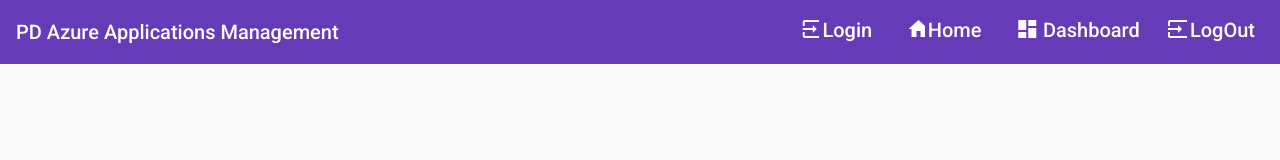
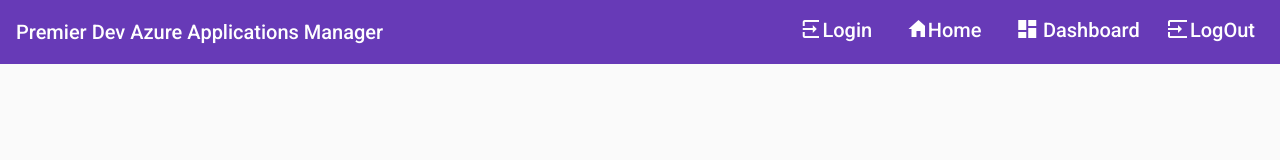
Before and after one commit to nicolgit/whoiswho, an Angular app in the folder who-is-who/: page / in a window 1280 px wide. Shown: the top 160 px of the page. Built offline with nearby package versions, Linux system fonts and the light colour scheme; no server answers.

Commit message:
fix name(s)

```diff
--- a/who-is-who/src/app/app.component.html
+++ b/who-is-who/src/app/app.component.html
@@ -28,7 +28,7 @@
       </div>
        <div>
          <a>
-            PD Azure Applications Management
+            Premier Dev Azure Applications Manager
          </a>
        </div>
        <div fxFlex fxLayout fxLayoutAlign="flex-end"  fxHide.xs>
--- a/who-is-who/src/index.html
+++ b/who-is-who/src/index.html
@@ -2,7 +2,7 @@
 <html lang="en">
 <head>
   <meta charset="utf-8">
-  <title>Premier Azure Application Management</title>
+  <title>Premier Azure Applications Manager</title>
   <base href="/">
   <meta name="viewport" content="width=device-width, initial-scale=1">
   <link rel="icon" type="image/x-icon" href="favicon.ico">
```
